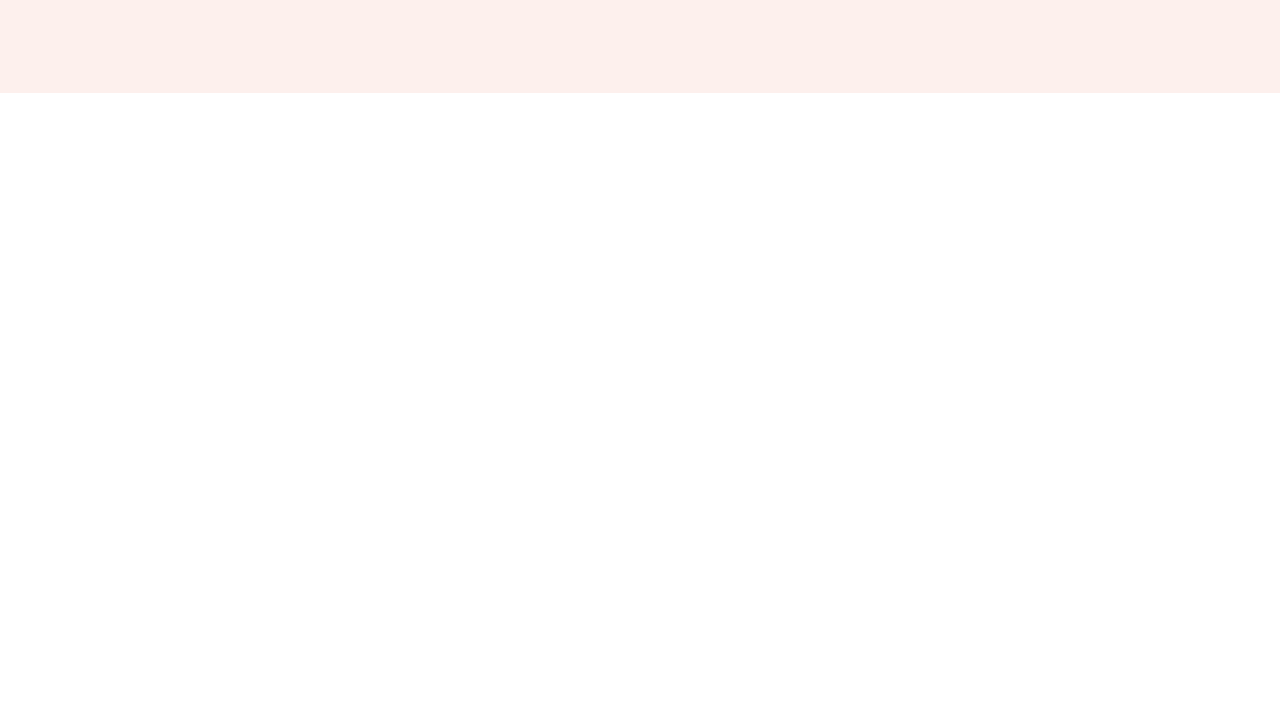
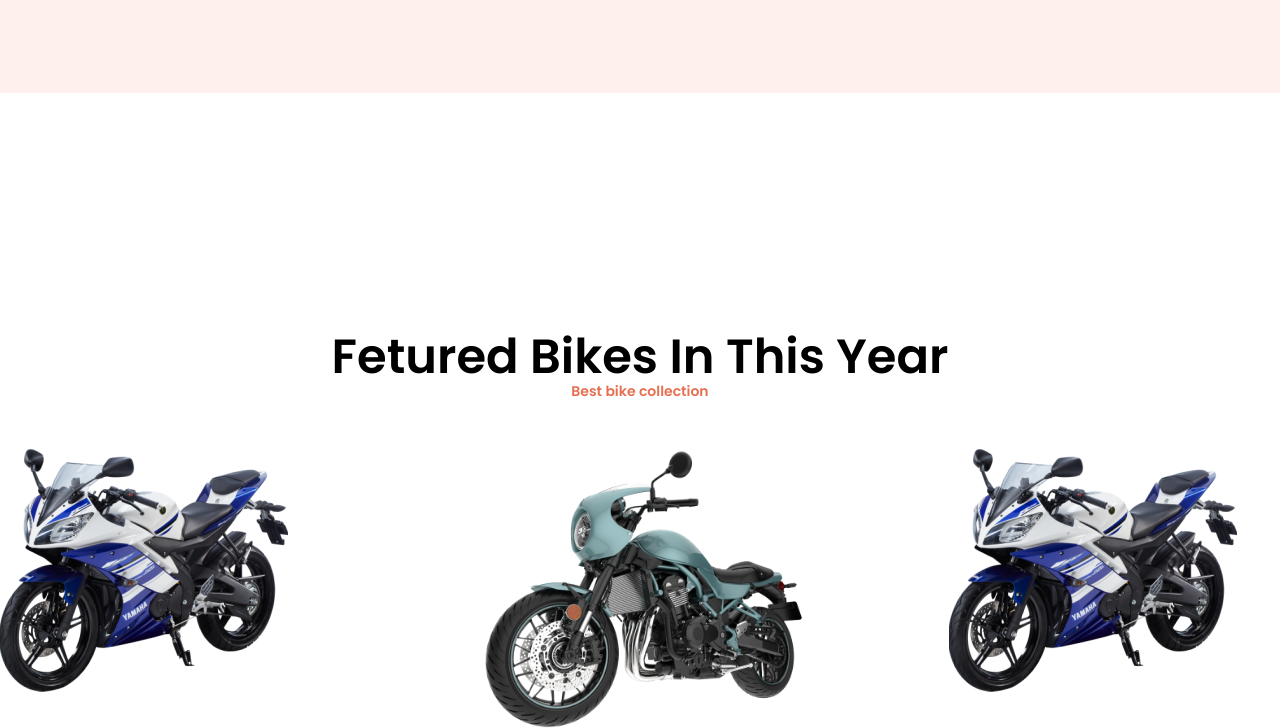
Before and after one commit to mohima-mimino11/biker-zone-daisy-ui-project, a plain HTML site: page index.html in a window 1280 px wide. Shown: the part 529-1257 px from the top of the page. Before the commit the page ends 800 px from the top, so only its background shows below. Drawn offline with nearby package versions, Linux system fonts and the light colour scheme.

Commit message:
feature section added

```diff
--- a/index.html
+++ b/index.html
@@ -166,6 +166,24 @@
       </div>
   </header>
   <main class="md:container md:mx-auto">
+    <!-- featured bike section  -->
+     <section>
+       <div class="mt-60 text-center">
+         <h1 class="text-3xl md:text-4xl lg:text-5xl font-semibold text-black">Fetured Bikes In This Year</h1>
+         <p class="text-sm font-semibold text-bike-btn-primary">Best bike collection</p>
+       </div>
+       <div class="mt-12 grid gap-36 grid-cols-1 md:grid-cols-2 lg:grid-cols-3">
+        <img src="images/others/feature-bike.png" alt="feature-1">
+        <img src="images/others/extrabike.png" alt="feature-2">
+        <img src="images/others/feature-bike.png" alt="feature-3">
+      </div>
+     </section>
+     <!-- latest bikes section  -->
+     <section>
+      <div>
+
+      </div>
+     </section>
 
   </main>
   <footer class="md:container md:mx-auto">
```
